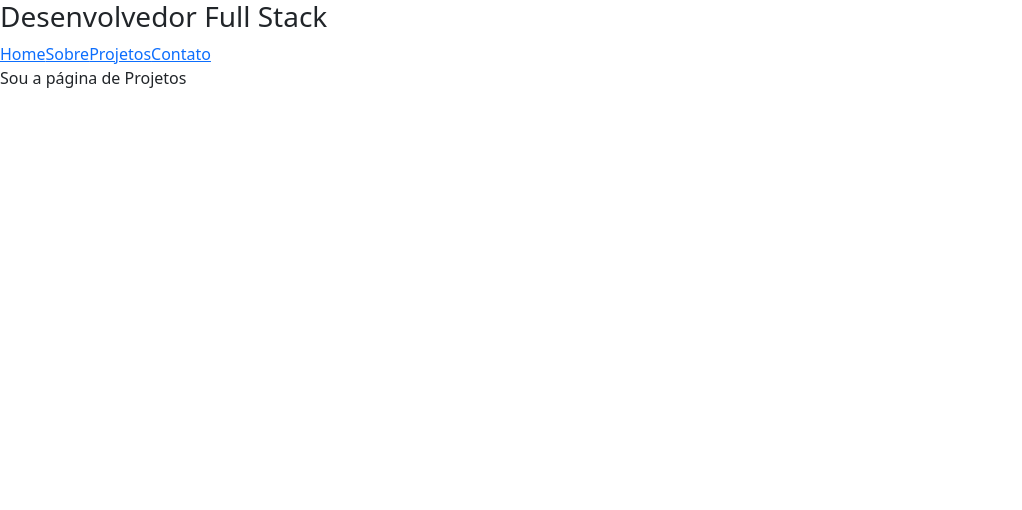
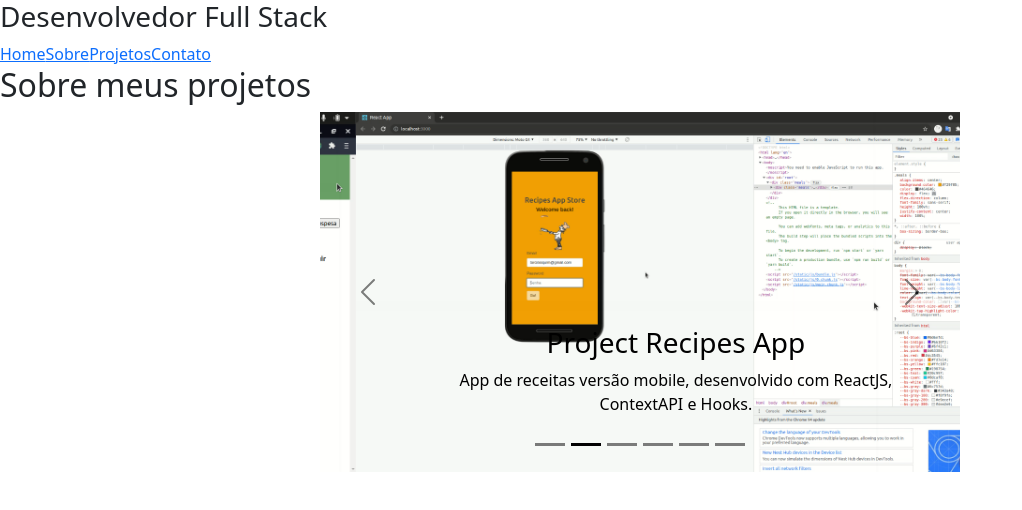
Before and after one commit to Tarcisio-Menezes/me, a React (Create React App) app in the folder portfolio-dev/: page /tarcisio-menezes/projetos in a window 1280 px wide. Shown: the top 510 px of the page, without its empty margins (0-1022 px from the left). Built offline with nearby package versions, Linux system fonts and the light colour scheme.

Commit message:
Adiciona carrousel em projects

```diff
--- /dev/null
+++ b/portfolio-dev/src/css/projetos.css
@@ -0,0 +1,4 @@
+.slidesProjects {
+  width: 50%;
+  margin: auto;
+}
--- a/portfolio-dev/src/pages/Projetos.js
+++ b/portfolio-dev/src/pages/Projetos.js
@@ -1,11 +1,105 @@
 import React from 'react';
 import Nav from '../components/nav';
+import { Carousel } from 'react-bootstrap';
+import jorelProject from '../images/jorel.png'
+import recipesProject from '../images/recipes.png'
+import starWarsProject from '../images/starwars.png'
+import walletProject from '../images/wallet.png'
+import aggregationsProject from '../images/mongosh.png'
+import mysqlProject from '../images/mysqlwork.png'
+import '../css/projetos.css';
 
 function Projects() {
   return (
     <div>
       <Nav />
-      Sou a página de Projetos
+      <section>
+        <h2>
+          Sobre meus projetos
+        </h2>
+        <div className="slidesProjects">
+          <Carousel variant="dark">
+            <Carousel.Item>
+              <img
+                className="d-block w-100"
+                src={ walletProject }
+                alt="First slide - Project Trybe Wallet"
+              />
+              <Carousel.Caption>
+                <h3>Project Trybe Wallet</h3>
+                <p>
+                  Conversor de taxas de câmbio, desenvolvido com ReactJS, Redux e Redux-thunk.
+                </p>
+              </Carousel.Caption>
+            </Carousel.Item>
+            <Carousel.Item>
+              <img
+                className="d-block w-100"
+                src={ recipesProject }
+                alt="Second slide - Project Recipes App"
+              />
+              <Carousel.Caption>
+                <h3>Project Recipes App</h3>
+                <p>
+                  App de receitas versão mobile, desenvolvido com ReactJS, ContextAPI e Hooks.
+                </p>
+              </Carousel.Caption>
+            </Carousel.Item>
+            <Carousel.Item>
+              <img
+                className="d-block w-100"
+                src={ starWarsProject }
+                alt="Third slide - Star Wars Planets"
+              />
+              <Carousel.Caption>
+                <h3>Star Wars Planets</h3>
+                <p>
+                  Buscador de planetas de Star Wars, desenvolvido com ReactJS, ContextAPI e Hooks.
+                </p>
+              </Carousel.Caption>
+            </Carousel.Item>
+            <Carousel.Item>
+              <img
+                className="d-block w-100"
+                src={ jorelProject }
+                alt="Four slide - Irmão do Jorel fã page"
+              />
+              <Carousel.Caption>
+                <h3>Irmão do Jorel fã page</h3>
+                <p>
+                  Buscador de personagens de Irmão do Jorel, desenvolvido com ReactJS, ContextAPI e Hooks.
+                </p>
+              </Carousel.Caption>
+            </Carousel.Item>
+            <Carousel.Item>
+              <img
+                className="d-block w-100"
+                src={ aggregationsProject }
+                alt="Five slide - MongoDB Aggregations"
+              />
+              <Carousel.Caption>
+                <h3>MongoDB Aggregations</h3>
+                <p>
+                  Queries aggregations MongoDB.
+                </p>
+              </Carousel.Caption>
+            </Carousel.Item>
+            <Carousel.Item>
+              <img
+                className="d-block w-100"
+                src={ mysqlProject }
+                alt="Six slide - Spotfy clone"
+              />
+              <Carousel.Caption>
+                <h3>Spotfy clone</h3>
+                <p>
+                  Normalização de tabelas e estruturação de banco de dados com mySQL.
+                </p>
+              </Carousel.Caption>
+            </Carousel.Item>
+          </Carousel>
+        </div>
+      </section>
     </div>
   );
 }
```
